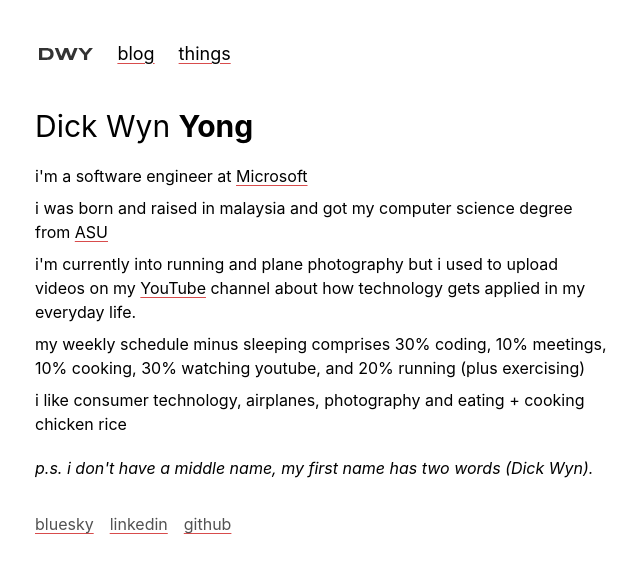
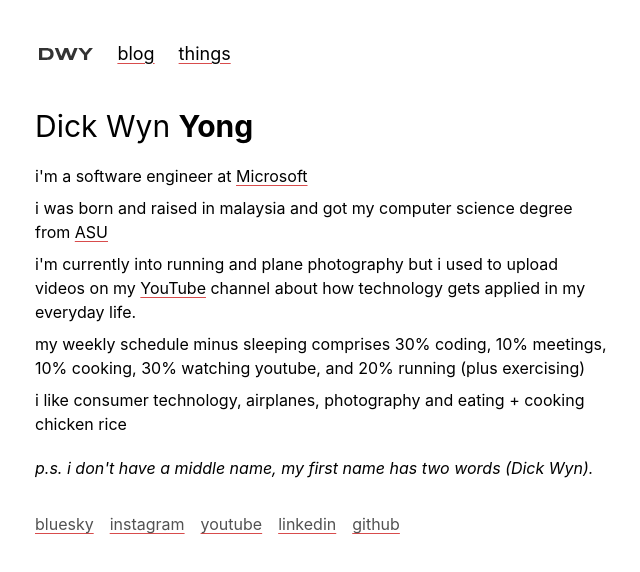
Before and after one commit to dickwyn/v4, a Next.js app: page / in a window 1280 px wide. Shown: the top 572 px of the page, without its empty margins (317-957 px from the left). Built offline with nearby package versions, Linux system fonts and the light colour scheme.

Commit message:
feat: add instagram and youtube links

```diff
--- a/app/components/footer.tsx
+++ b/app/components/footer.tsx
@@ -2,6 +2,14 @@ const links = [
   {
     href: 'https://bsky.app/profile/dickwyn.xyz',
     label: 'bluesky',
+  },
+  {
+    href: 'https://instagram.com/dickwyn',
+    label: 'instagram',
+  },
+  {
+    href: 'https://youtube.com/dickwyn',
+    label: 'youtube',
   },
   {
     href: 'https://www.linkedin.com/in/dickwyn',
```
